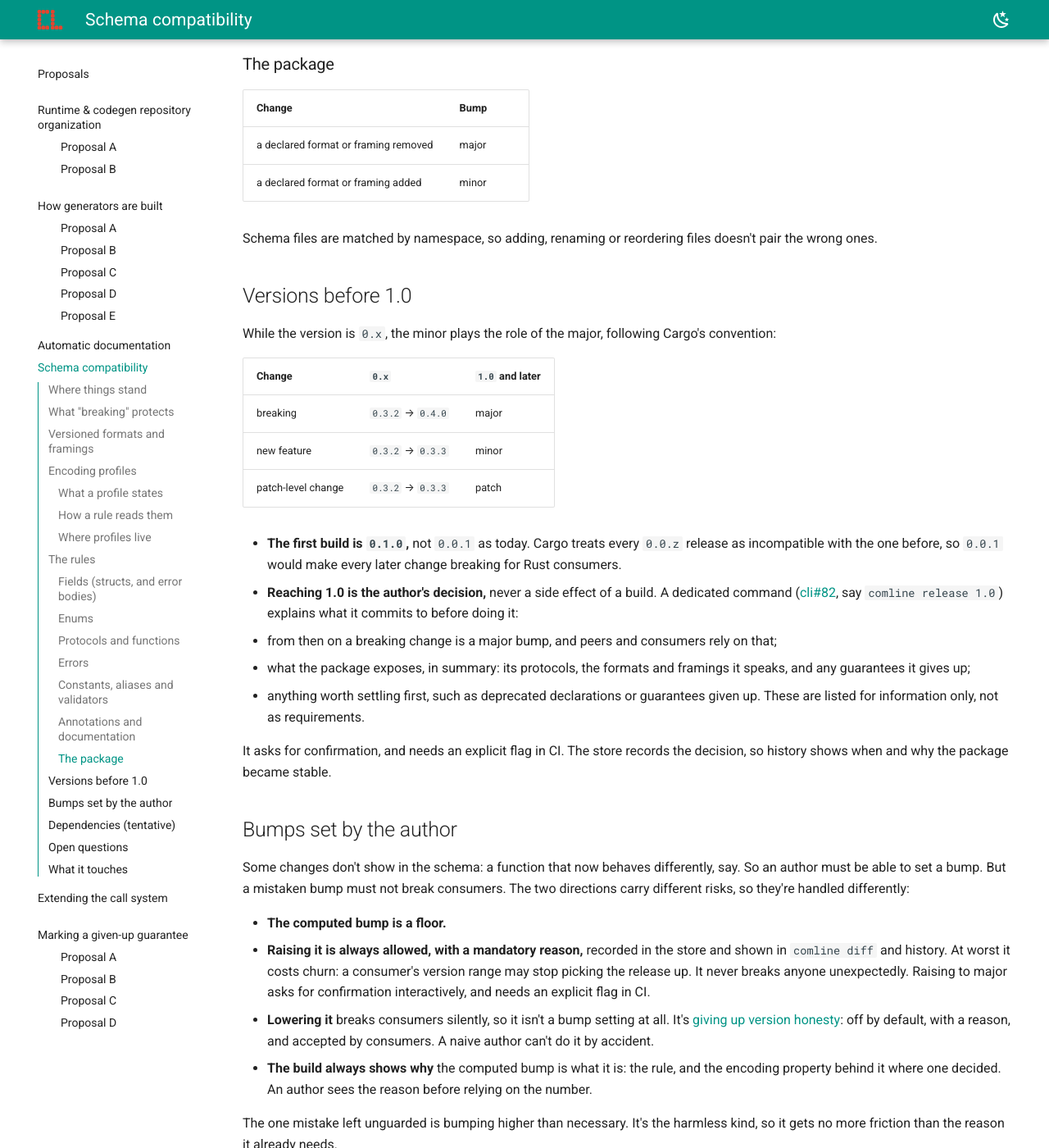
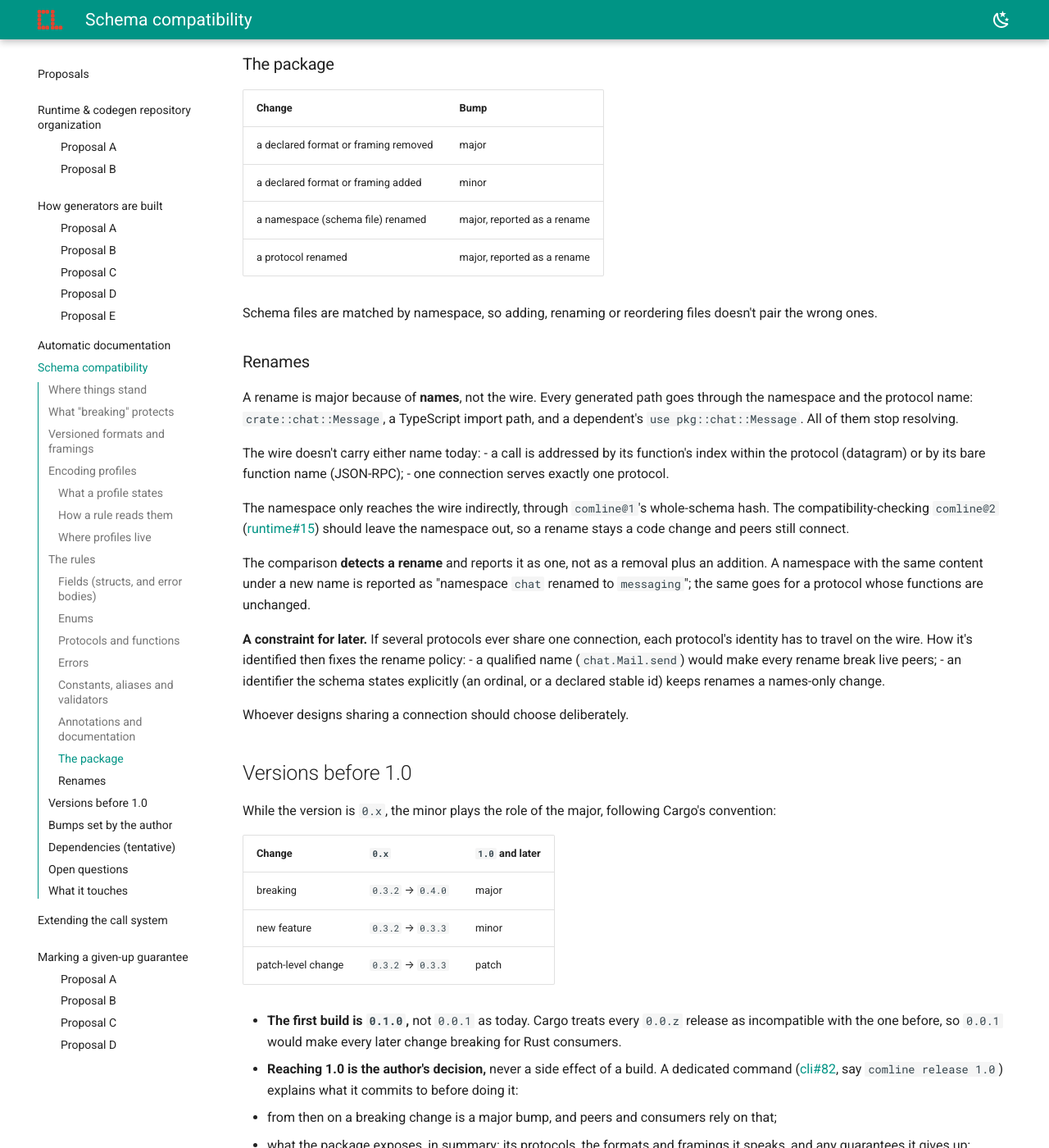
Before and after one commit to ComlineProject/docs, an MkDocs documentation site: the page built from docs/docs/proposals/schema-compatibility.md, in a window 1280 px wide and 1400 px high, scrolled down 7172 px. Shown: the whole window at 82% size. Built offline with MkDocs 1.6.1 and Material for MkDocs 9.7.7, drawn with Linux system fonts in a browser that asks for light colours; the version menu is left out.

Commit message:
proposals: renames are major and reported as renames
Major because of names, not the wire. The wire carries neither the
namespace nor the protocol name, so comline@2 should leave the namespace
out of its check. Sharing a connection between protocols later must pick
the protocol identity deliberately, since that fixes the rename policy.

```diff
--- a/docs/docs/proposals/schema-compatibility.md
+++ b/docs/docs/proposals/schema-compatibility.md
@@ -305,9 +305,44 @@ So any change other than pure removal counts as narrowing.
 |---|---|
 | a declared format or framing removed | major |
 | a declared format or framing added | minor |
+| a namespace (schema file) renamed | major, reported as a rename |
+| a protocol renamed | major, reported as a rename |
 
 Schema files are matched by namespace, so adding, renaming or reordering files
 doesn't pair the wrong ones.
+
+### Renames
+
+A rename is major because of **names**, not the wire. Every generated path goes
+through the namespace and the protocol name: `crate::chat::Message`, a
+TypeScript import path, and a dependent's `use pkg::chat::Message`. All of them
+stop resolving.
+
+The wire doesn't carry either name today:
+- a call is addressed by its function's index within the protocol (datagram)
+  or by its bare function name (JSON-RPC);
+- one connection serves exactly one protocol.
+
+The namespace only reaches the wire indirectly, through `comline@1`'s
+whole-schema hash. The compatibility-checking `comline@2`
+([runtime#15](https://github.com/ComlineProject/runtime/issues/15)) should
+leave the namespace out, so a rename stays a code change and peers still
+connect.
+
+The comparison **detects a rename** and reports it as one, not as a removal
+plus an addition. A namespace with the same content under a new name is
+reported as "namespace `chat` renamed to `messaging`"; the same goes for a
+protocol whose functions are unchanged.
+
+**A constraint for later.** If several protocols ever share one connection,
+each protocol's identity has to travel on the wire. How it's identified then
+fixes the rename policy:
+- a qualified name (`chat.Mail.send`) would make every rename break live
+  peers;
+- an identifier the schema states explicitly (an ordinal, or a declared stable
+  id) keeps renames a names-only change.
+
+Whoever designs sharing a connection should choose deliberately.
 
 ## Versions before 1.0
 
```
Also changed, not shown: docs/docs/design/core-target-contract.md (+6 -0 lines).
